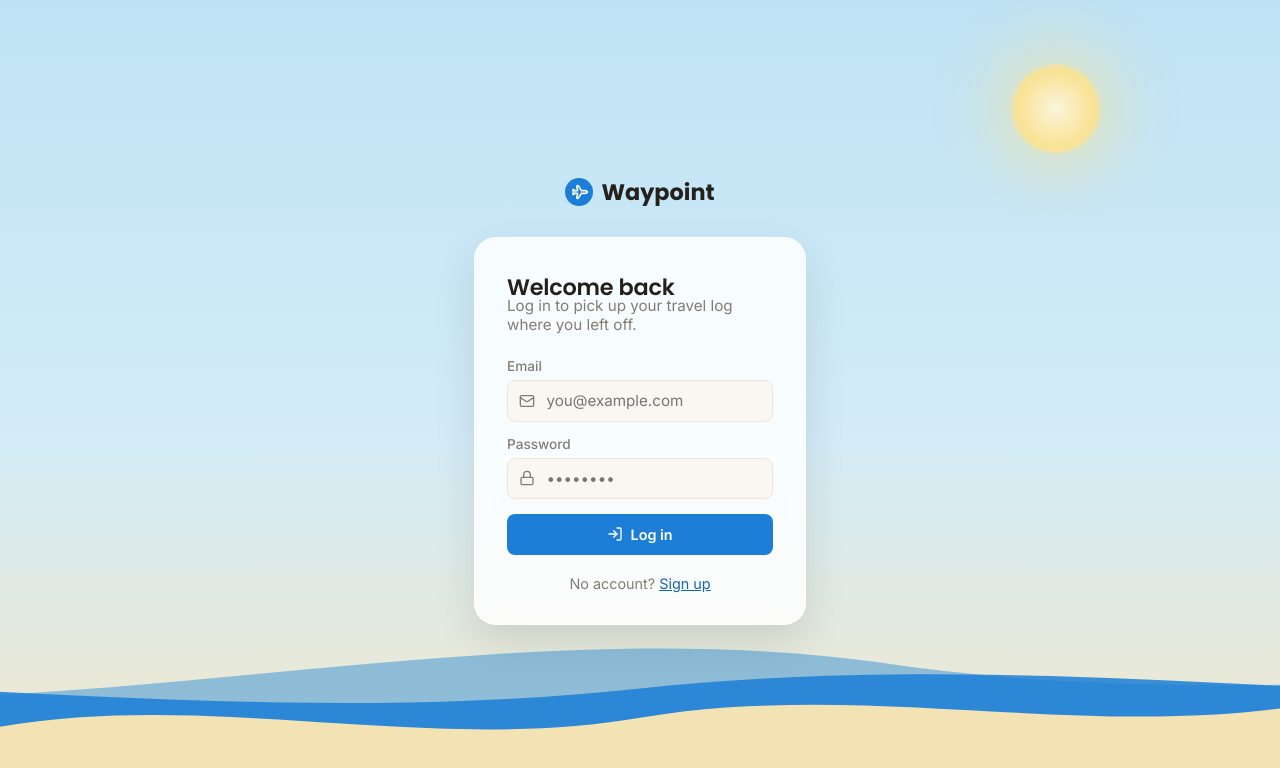
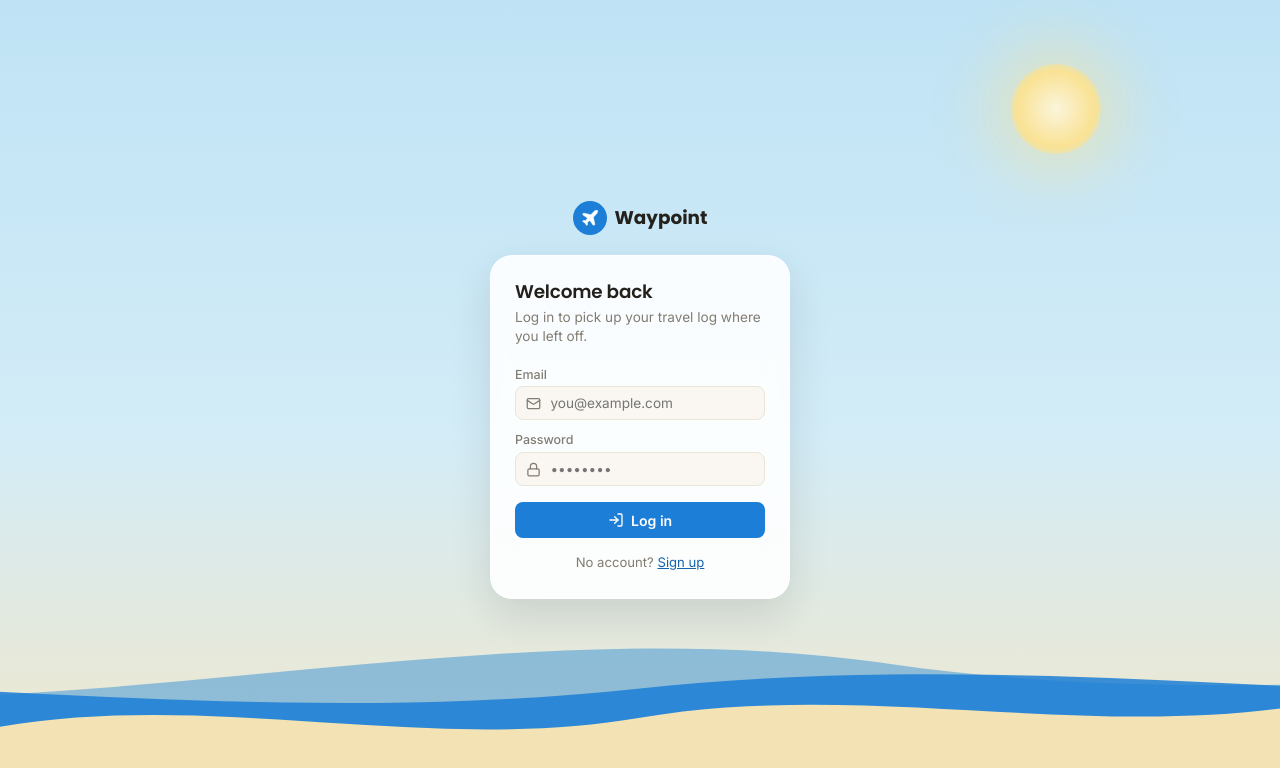
Before and after one commit to SophieAoi/travel-log-app, a React (Vite) app in the folder client/: page /login in a window 1280 px wide. Shown: the top 768 px of the page. Built offline with nearby package versions, Linux system fonts and the light colour scheme; no server answers.

Commit message:
Modified the client css, tsx and favicon

```diff
--- a/client/src/App.css
+++ b/client/src/App.css
@@ -287,10 +287,10 @@ a {
 .auth-page {
   position: relative;
   z-index: 1;
-  max-width: 380px;
+  max-width: 340px;
   width: 100%;
   margin: 0 auto;
-  padding: 4rem 1.5rem;
+  padding: 2rem 1.25rem;
   display: flex;
   flex-direction: column;
   justify-content: center;
@@ -299,48 +299,59 @@ a {
 
 .auth-page .logo {
   justify-content: center;
-  margin-bottom: 1.75rem;
+  margin-bottom: 1.25rem;
+}
+
+.auth-page .logo .logo-badge {
+  width: 34px;
+  height: 34px;
+}
+
+.auth-page .logo .logo-badge svg {
+  width: 20px;
+  height: 20px;
 }
 
 .auth-page .logo .logo-word {
-  font-size: 1.4rem;
+  font-size: 1.15rem;
 }
 
 .auth-card {
-  background: rgba(255, 255, 255, 0.85);
+  background: rgba(255, 255, 255, 0.9);
   backdrop-filter: blur(10px) saturate(140%);
   border-radius: var(--radius-lg);
-  padding: 2rem;
+  padding: 1.5rem 1.5rem 1.75rem;
   box-shadow: var(--shadow-lg);
   border: 1px solid rgba(255, 255, 255, 0.6);
 }
 
 .auth-card h1 {
-  margin-top: 0;
-  font-size: 1.4rem;
+  margin: 0 0 0.3rem;
+  font-size: 1.15rem;
+  line-height: 1.3;
 }
 
 .auth-card p.subtitle {
   color: var(--color-muted);
-  margin-top: -0.5rem;
-  margin-bottom: 1.5rem;
-  font-size: 0.95rem;
+  margin: 0 0 1.25rem;
+  font-size: 0.85rem;
+  line-height: 1.4;
 }
 
 .auth-page form {
   display: flex;
   flex-direction: column;
-  gap: 0.9rem;
+  gap: 0.75rem;
 }
 
 .field {
   display: flex;
   flex-direction: column;
-  gap: 0.35rem;
+  gap: 0.3rem;
 }
 
 .field label {
-  font-size: 0.85rem;
+  font-size: 0.78rem;
   font-weight: 500;
   color: var(--color-muted);
 }
@@ -353,17 +364,19 @@ a {
 
 .field .input-wrap svg {
   position: absolute;
-  left: 0.75rem;
+  left: 0.7rem;
   color: var(--color-muted);
   pointer-events: none;
+  width: 15px;
+  height: 15px;
 }
 
 .auth-page input {
   width: 100%;
-  padding: 0.65rem 0.85rem 0.65rem 2.4rem;
+  padding: 0.5rem 0.7rem 0.5rem 2.15rem;
   border: 1px solid var(--color-border);
   border-radius: var(--radius-sm);
-  font-size: 0.95rem;
+  font-size: 0.85rem;
   font-family: inherit;
   background: var(--color-bg);
   transition: border-color 0.2s var(--ease), box-shadow 0.2s var(--ease);
@@ -378,17 +391,17 @@ a {
 .error {
   color: var(--color-error);
   background: #fbeae7;
-  padding: 0.6rem 0.8rem;
+  padding: 0.5rem 0.7rem;
   border-radius: var(--radius-sm);
-  font-size: 0.9rem;
+  font-size: 0.8rem;
   animation: fade-in 0.2s var(--ease);
 }
 
 .auth-card .switch-link {
   text-align: center;
-  margin-top: 1.25rem;
+  margin-top: 1rem;
   margin-bottom: 0;
-  font-size: 0.9rem;
+  font-size: 0.82rem;
   color: var(--color-muted);
 }
 
@@ -422,7 +435,9 @@ button:active {
 button.full-width {
   width: 100%;
   justify-content: center;
-  padding: 0.75rem;
+  padding: 0.6rem;
+  font-size: 0.88rem;
+  margin-top: 0.25rem;
 }
 
 button.secondary {
--- a/client/src/components/Logo.tsx
+++ b/client/src/components/Logo.tsx
@@ -1,10 +1,16 @@
-import { Plane } from "lucide-react";
-
 export function Logo({ withWordmark = true }: { withWordmark?: boolean }) {
   return (
     <span className="logo">
       <span className="logo-badge">
-        <Plane size={16} strokeWidth={2.4} style={{ transform: "rotate(45deg)" }} />
+        <svg width="22" height="22" viewBox="0 0 24 24" fill="none" xmlns="http://www.w3.org/2000/svg">
+          <path
+            d="M17.8 19.2 16 11l3.5-3.5C21 6 21.5 4 21 3c-1-.5-3 0-4.5 1.5L13 8 4.8 6.2c-.5-.1-.9.1-1.1.5l-.3.5c-.2.5-.1 1 .3 1.3L9 12l-2 3H4l-1 1 3 2 2 3 1-1v-3l3-2 3.5 5.3c.3.4.8.5 1.3.3l.5-.2c.4-.3.6-.7.5-1.2z"
+            fill="white"
+            stroke="white"
+            strokeWidth="0.6"
+            strokeLinejoin="round"
+          />
+        </svg>
       </span>
       {withWordmark && <span className="logo-word">Waypoint</span>}
     </span>
```
Also changed, not shown: client/public/favicon.svg.
